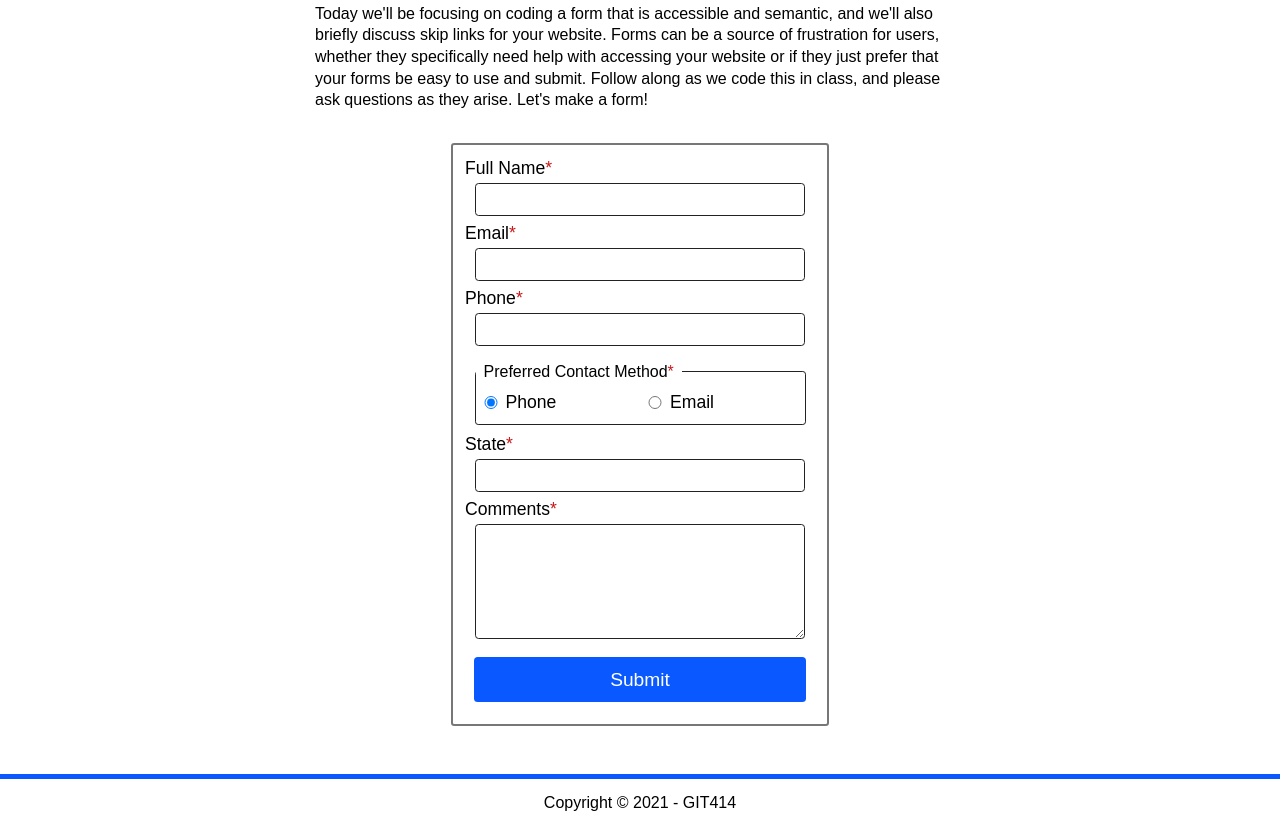
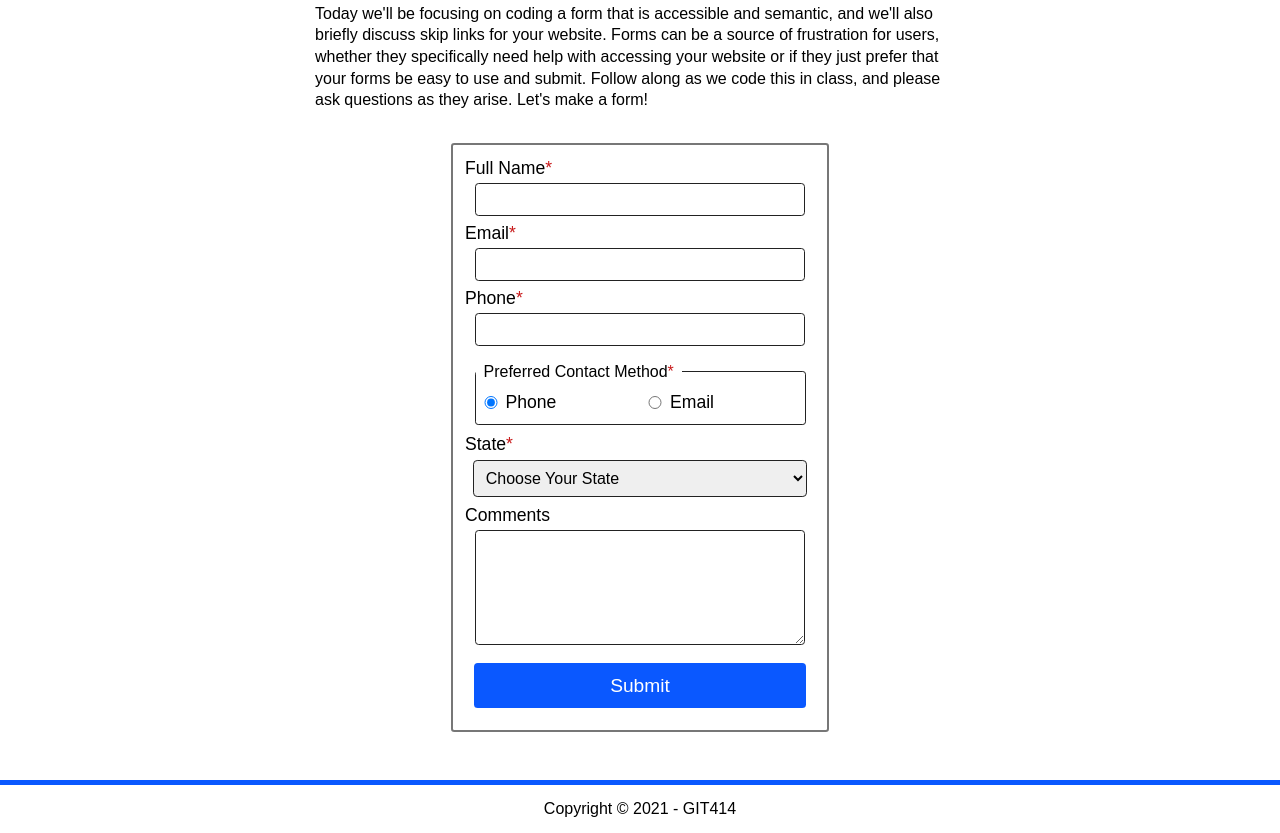
Before and after one commit to Cgohring/Assignment-Accessible-Forms, a plain HTML site: page index.html in a window 1280 px wide. Shown: the part 552-1385 px from the top of the page. Drawn offline with Linux system fonts and the light colour scheme.

Commit message:
update my dropdown and cut datalist
I wanted to have the choose a state as an option that popped up almost like a placeholder but i didn't want it to be able to be selected like a real option since it wasn't a state. So I got rid of datalist since disabled and selected attributes aren't compatible with it.

```diff
--- a/index.html
+++ b/index.html
@@ -72,14 +72,7 @@
 					<label for="emailpref">Email</label>
 				</fieldset>
 				<label for="state">State<span class="required">*</span></label>
-				<input
-					id="state"
-					name="state"
-					type="text"
-					list="statechoices"
-				>
-				<datalist id="statechoices">
-					<select required>
+					<select id="state" name="state" required>
 						<option value="" disabled selected>Choose Your State</option>
 						<option value="AL">Alabama</option>
 						<option value="AK">Alaska</option>
@@ -132,12 +125,10 @@
 						<option value="WI">Wisconsin</option>
 						<option value="WY">Wyoming</option>
 					</select>
-				</datalist>
-				<label for="comment">Comments<span class="required">*</span></label>
+				<label for="comment">Comments</label>
 				<textarea
 					id="comment"
 					name="comment"
-					required
 				></textarea>
 				<input
 					type="submit"
```
